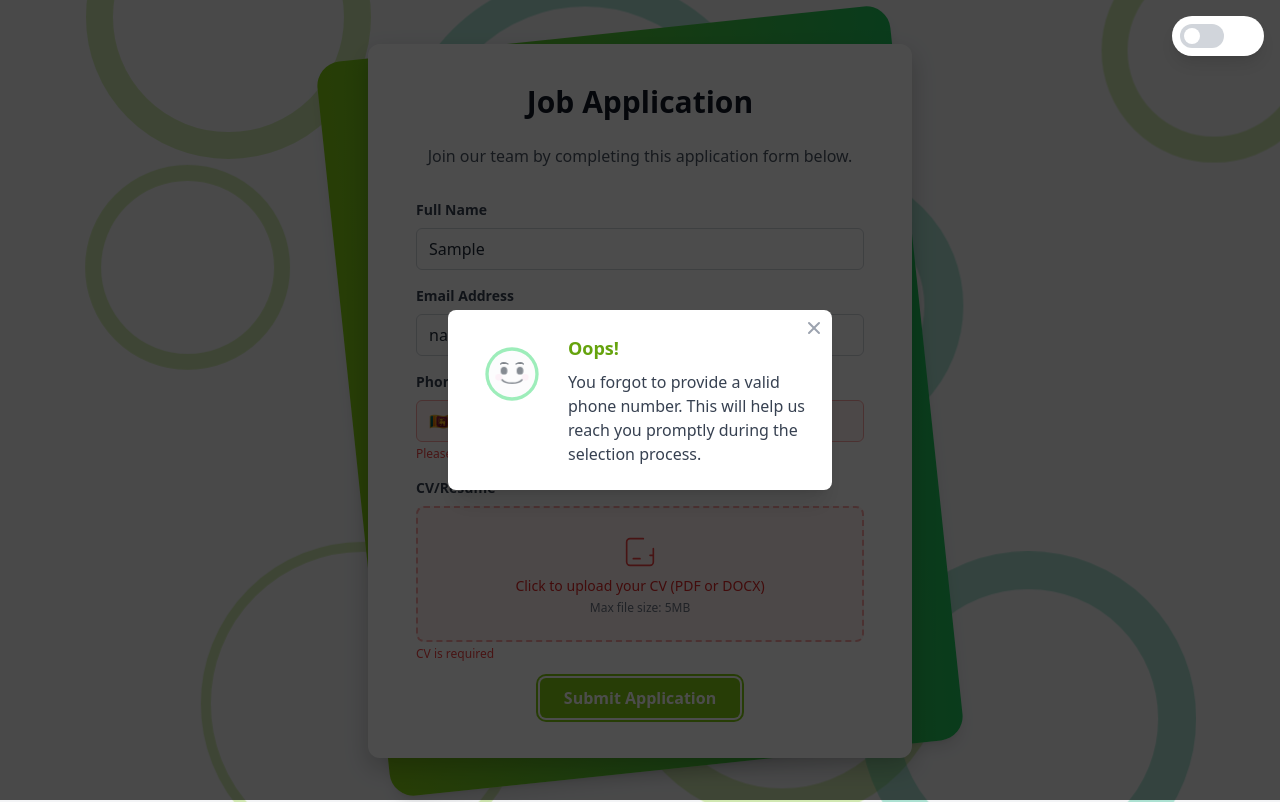
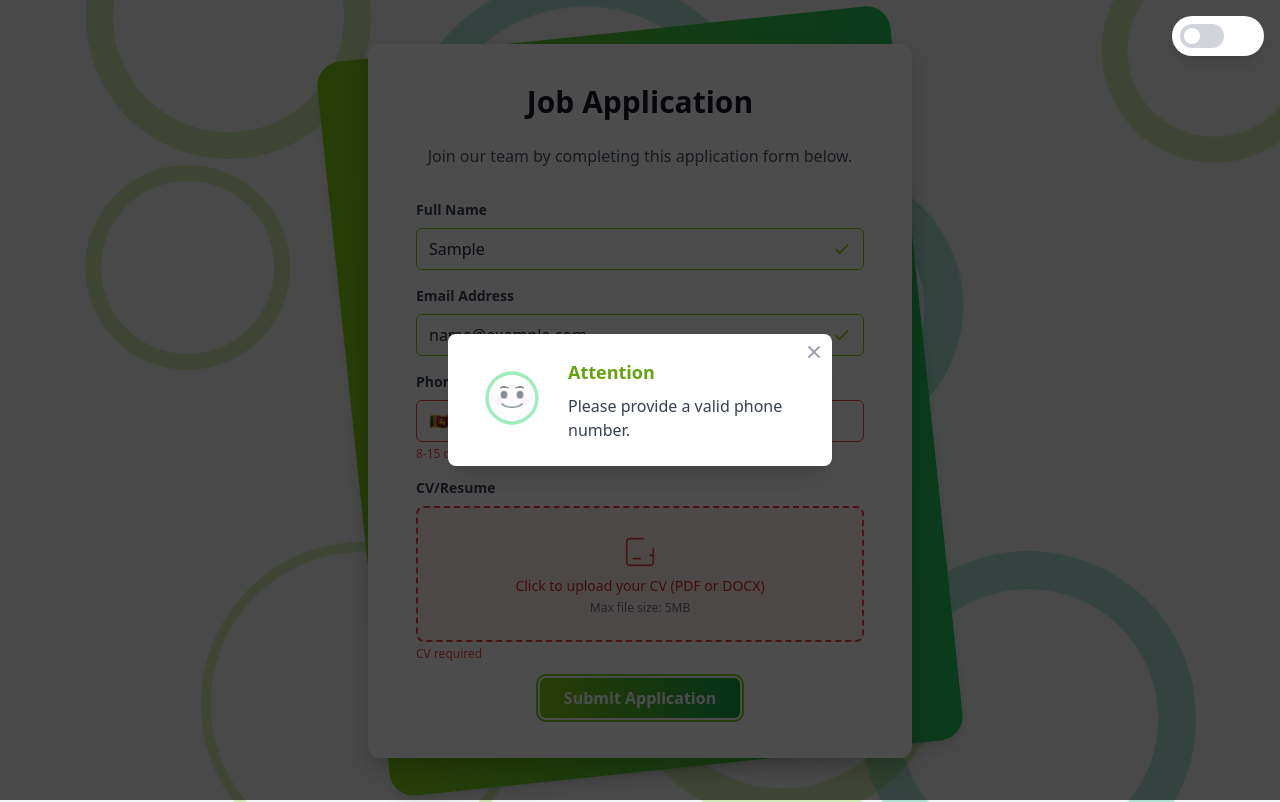
Before and after one commit to cusherahkugan/A-job-application-pipeline, a React (Create React App) app in the folder client/: page / in a window 1280 px wide. Both pictures are taken after typing "Sample", "name@example.com", "5551234" into the empty fields and a click on the button "Submit Application". Built offline with nearby package versions, Linux system fonts and the light colour scheme.

Commit message:
validation error fixed

```diff
--- a/client/src/components/ApplicationForm.js
+++ b/client/src/components/ApplicationForm.js
@@ -36,6 +36,7 @@ const ApplicationForm = ({ darkMode, onSubmitSuccess }) => {
   });
   const [loading, setLoading] = useState(false);
   const [errors, setErrors] = useState({});
+  const [validFields, setValidFields] = useState({});
   const [fileName, setFileName] = useState('');
   const [countryCodeDropdownOpen, setCountryCodeDropdownOpen] = useState(false);
   const [searchTerm, setSearchTerm] = useState('');
@@ -95,44 +96,47 @@ const ApplicationForm = ({ darkMode, onSubmitSuccess }) => {
       [name]: value
     });
 
-    // Clear error for this field if it exists
-    if (errors[name]) {
-      setErrors({
-        ...errors,
-        [name]: null
-      });
+    // Validate field and show appropriate feedback
+    let hasError = false;
+    let errorMsg = '';
+    let isValid = false;
+
+    // Only validate if there's input (don't show errors for empty fields during typing)
+    if (value.trim() !== '') {
+      if (name === 'email') {
+        if (!/\S+@\S+\.\S+/.test(value)) {
+          hasError = true;
+          errorMsg = "Invalid email format";
+        } else {
+          isValid = true;
+        }
+      } else if (name === 'phoneNumber') {
+        if (!/^[0-9\s\-()]{8,15}$/.test(value)) {
+          hasError = true;
+          errorMsg = "8-15 digits required";
+        } else {
+          isValid = true;
+        }
+      } else if (name === 'name' && value.trim().length >= 2) {
+        // Name field is valid if it has at least 2 characters
+        isValid = true;
+      }
     }
 
-    // Provide gentle validation feedback
-    const fieldElement = document.getElementById(name);
-    if (fieldElement) {
-      // Remove any existing animation classes
-      fieldElement.classList.remove('shake');
-
-      // Check for basic validation errors
-      let hasError = false;
-      let errorMsg = '';
-
-      if (name === 'email' && value.trim() !== '' && !/\S+@\S+\.\S+/.test(value)) {
-        hasError = true;
-        errorMsg = "Your email format seems a bit off. Perhaps double-check the format?";
-      } else if (name === 'phoneNumber' && value.trim() !== '' && !/^[0-9\s\-()]{8,15}$/.test(value)) {
-        hasError = true;
-        errorMsg = "Your phone number format seems incomplete. Numbers only, please.";
-      }
-
-      // Add subtle animation if there's an error
+    // Update errors state
     if (hasError) {
-        // Show friendly error message tooltip
-        setErrors({
-          ...errors,
-          [name]: errorMsg
+      setErrors(prev => ({ ...prev, [name]: errorMsg }));
+      setValidFields(prev => ({ ...prev, [name]: false }));
+    } else {
+      // Remove error if it exists
+      setErrors(prev => {
+        const newErrors = { ...prev };
+        delete newErrors[name];
+        return newErrors;
       });
 
-        // Gentle pulse animation
-        void fieldElement.offsetWidth; // Trigger reflow to restart animation
-        fieldElement.classList.add('shake');
-      }
+      // Set valid status
+      setValidFields(prev => ({ ...prev, [name]: isValid }));
     }
   };
 
@@ -168,11 +172,12 @@ const ApplicationForm = ({ darkMode, onSubmitSuccess }) => {
           fileType !== 'application/vnd.openxmlformats-officedocument.wordprocessingml.document') {
         setErrors({
           ...errors,
-          cv: 'We accept PDF and DOCX files only'
+          cv: 'PDF or DOCX only'
         });
+        setValidFields(prev => ({ ...prev, cv: false }));
 
         // Show friendly error message
-        setErrorMessage("We currently accept PDF or DOCX formats for your CV. Could you please upload in one of these formats?");
+        setErrorMessage("Please upload your CV in PDF or DOCX format.");
         setShowErrorAnimation(true);
         return;
       }
@@ -181,11 +186,12 @@ const ApplicationForm = ({ darkMode, onSubmitSuccess }) => {
       if (file.size > 5 * 1024 * 1024) {
         setErrors({
           ...errors,
-          cv: 'Please keep file size under 5MB'
+          cv: 'Max 5MB file size'
         });
+        setValidFields(prev => ({ ...prev, cv: false }));
 
         // Show friendly error message
-        setErrorMessage("To ensure smooth processing, please keep your CV file under 5MB in size. Thank you!");
+        setErrorMessage("Please keep your CV file under 5MB.");
         setShowErrorAnimation(true);
         return;
       }
@@ -198,26 +204,30 @@ const ApplicationForm = ({ darkMode, onSubmitSuccess }) => {
 
       // Clear error for CV if it exists
       if (errors.cv) {
-        setErrors({
-          ...errors,
-          cv: null
+        setErrors(prev => {
+          const newErrors = { ...prev };
+          delete newErrors.cv;
+          return newErrors;
         });
       }
+
+      // Set CV as valid
+      setValidFields(prev => ({ ...prev, cv: true }));
     }
   };
 
   // Get personalized but professional error message
   const getPersonalizedErrorMessage = () => {
     if (!formData.name.trim()) {
-    return "You forgot to provide your name. Please enter your full name to personalize your application experience.";
+      return "Please provide your full name.";
     } else if (!formData.email.trim() || !/\S+@\S+\.\S+/.test(formData.email)) {
-    return "You forgot to provide a valid email address. Please enter a correct email so we can contact you about your application.";
+      return "Please enter a valid email address.";
     } else if (!formData.phoneNumber.trim() || !/^[0-9\s\-()]{8,15}$/.test(formData.phoneNumber)) {
-    return "You forgot to provide a valid phone number. This will help us reach you promptly during the selection process.";
+      return "Please provide a valid phone number.";
     } else if (!formData.cv) {
-    return "You forgot to attach your resume. Please upload your CV to help us learn more about your qualifications and experience.";
+      return "Please upload your CV to complete your application.";
     } else {
-    return "Please complete all required fields before submitting your application.";
+      return "Please complete all required fields.";
     }
   };
 
@@ -226,30 +236,30 @@ const getPersonalizedErrorMessage = () => {
     const newErrors = {};
 
     if (!formData.name.trim()) {
-      newErrors.name = 'Name is required';
+      newErrors.name = 'Name required';
     }
 
     if (!formData.email.trim()) {
-      newErrors.email = 'Email is required';
+      newErrors.email = 'Email required';
     } else if (!/\S+@\S+\.\S+/.test(formData.email)) {
-      newErrors.email = 'Please enter a valid email';
+      newErrors.email = 'Invalid email format';
     }
 
     if (!formData.phoneNumber.trim()) {
-      newErrors.phoneNumber = 'Phone number is required';
+      newErrors.phoneNumber = 'Phone required';
     } else if (!/^[0-9\s\-()]{8,15}$/.test(formData.phoneNumber)) {
-      newErrors.phoneNumber = 'Please enter a valid phone number';
+      newErrors.phoneNumber = '8-15 digits required';
     }
 
     if (!formData.cv) {
-      newErrors.cv = 'CV is required';
+      newErrors.cv = 'CV required';
     }
 
     setErrors(newErrors);
     return Object.keys(newErrors).length === 0;
   };
 
-  // Handle form submission with enhanced animations
+  // Handle form submission
   const handleSubmit = async (e) => {
     e.preventDefault();
 
@@ -281,12 +291,13 @@ const getPersonalizedErrorMessage = () => {
           cv: null
         });
         setFileName('');
+        setValidFields({});
 
       } catch (error) {
         console.error('Error submitting application:', error);
 
         // Handle error
-        toast.error('There was an issue submitting your application. Please try again.');
+        toast.error('Submission failed. Please try again.');
       } finally {
         setLoading(false);
       }
@@ -295,86 +306,103 @@ const getPersonalizedErrorMessage = () => {
       setErrorMessage(getPersonalizedErrorMessage());
       setShowErrorAnimation(true);
 
-      // Highlight invalid fields with subtle animation
+      // Highlight invalid fields (without shake animation)
       Object.keys(errors).forEach(fieldName => {
-        const fieldElement = document.getElementById(fieldName);
-        if (fieldElement) {
-          fieldElement.classList.remove('shake');
-          void fieldElement.offsetWidth; // Trigger reflow
-          fieldElement.classList.add('shake');
-        }
+        setValidFields(prev => ({ ...prev, [fieldName]: false }));
       });
     }
   };
 
-  const labelClasses = darkMode =>
-  `block ${darkMode ? 'text-white' : 'text-gray-700'} text-sm font-bold mb-2`;
+  // Get input field class based on validation status
+  const getInputClass = (fieldName) => {
+    const baseClass = "w-full px-3 py-2 border rounded-md transition-all duration-300 ";
 
-  // This is a partial code showing the changes needed in ApplicationForm.js for labels in dark mode
+    if (errors[fieldName]) {
+      return baseClass + (darkMode
+        ? 'border-red-500 bg-gray-900 text-white focus:border-red-500 focus:ring focus:ring-red-200/30'
+        : 'border-red-500 focus:border-red-500 focus:ring focus:ring-red-200');
+    }
+
+    if (validFields[fieldName]) {
+      return baseClass + (darkMode
+        ? 'border-lime-500 bg-gray-900 text-white focus:border-lime-500 focus:ring focus:ring-lime-200/30'
+        : 'border-lime-500 focus:border-lime-500 focus:ring focus:ring-lime-200');
+    }
+
+    return baseClass + (darkMode
+      ? 'border-gray-600 bg-gray-900 text-white focus:border-lime-500 focus:ring focus:ring-lime-500/30'
+      : 'border-gray-300 focus:border-lime-500 focus:ring focus:ring-lime-500/50');
+  };
 
   return (
     <div className={`max-w-md mx-auto ${darkMode ? 'text-white' : 'text-gray-800'} transition-colors`}>
       <form onSubmit={handleSubmit} className="space-y-4">
-      {/* Name Field with animation */}
+        {/* Name Field with validation */}
         <div className="animate-fade-in" style={{ animationDelay: '0.1s' }}>
           <label className={`block ${darkMode ? 'text-white' : 'text-gray-700'} text-sm font-bold mb-2`} htmlFor="name">
             Full Name
           </label>
+          <div className="relative">
             <input
               type="text"
               id="name"
               name="name"
               value={formData.name}
               onChange={handleChange}
-          className={`w-full px-3 py-2 border rounded-md transition-all duration-300 ${
-            errors.name
-              ? 'border-red-300 bg-red-50'
-              : darkMode
-                ? 'border-gray-600 bg-gray-700 text-white focus:border-lime-500 focus:ring focus:ring-lime-500/50'
-                : 'border-gray-300 focus:border-lime-500 focus:ring focus:ring-lime-500/50'
-          }`}
+              className={getInputClass('name')}
               placeholder="Cusherah Kugananthan"
             />
+            {validFields.name && (
+              <svg className="absolute right-3 top-1/2 transform -translate-y-1/2 w-5 h-5 text-lime-500" fill="none" viewBox="0 0 24 24" stroke="currentColor">
+                <path strokeLinecap="round" strokeLinejoin="round" strokeWidth={2} d="M5 13l4 4L19 7" />
+              </svg>
+            )}
+          </div>
           {errors.name && <p className="text-red-500 text-xs mt-1">{errors.name}</p>}
         </div>
 
-      {/* Email Field with animation */}
+        {/* Email Field with validation */}
         <div className="animate-fade-in" style={{ animationDelay: '0.2s' }}>
           <label className={`block ${darkMode ? 'text-white' : 'text-gray-700'} text-sm font-bold mb-2`} htmlFor="email">
             Email Address
           </label>
+          <div className="relative">
             <input
               type="email"
               id="email"
               name="email"
               value={formData.email}
               onChange={handleChange}
-          className={`w-full px-3 py-2 border rounded-md transition-all duration-300 ${
-            errors.email
-              ? 'border-red-300 bg-red-50'
-              : darkMode
-                ? 'border-gray-600 bg-gray-700 text-white focus:border-lime-500 focus:ring focus:ring-lime-500/50'
-                : 'border-gray-300 focus:border-lime-500 focus:ring focus:ring-lime-500/50'
-          }`}
+              className={getInputClass('email')}
               placeholder="cusherahkugan@gmail.com"
             />
+            {validFields.email && (
+              <svg className="absolute right-3 top-1/2 transform -translate-y-1/2 w-5 h-5 text-lime-500" fill="none" viewBox="0 0 24 24" stroke="currentColor">
+                <path strokeLinecap="round" strokeLinejoin="round" strokeWidth={2} d="M5 13l4 4L19 7" />
+              </svg>
+            )}
+          </div>
           {errors.email && <p className="text-red-500 text-xs mt-1">{errors.email}</p>}
         </div>
 
-      {/* Phone Field with Country Code Dropdown - with improved mobile responsiveness */}
+        {/* Phone Field with Country Code Dropdown and validation */}
         <div className="animate-fade-in" style={{ animationDelay: '0.3s' }}>
           <label className={`block ${darkMode ? 'text-white' : 'text-gray-700'} text-sm font-bold mb-2`} htmlFor="phoneNumber">
             Phone Number
           </label>
           <div className="flex flex-col sm:flex-row space-y-2 sm:space-y-0 sm:space-x-2">
-          {/* Country code dropdown with better mobile support */}
+            {/* Country code dropdown */}
             <div className="relative country-dropdown-container">
               <button
                 type="button"
                 onClick={toggleDropdown}
                 className={`flex items-center justify-between w-full sm:w-32 px-3 py-2 border ${
-                errors.phoneNumber ? 'border-red-300 bg-red-50' : darkMode ? 'border-gray-600 bg-gray-700 text-white' : 'border-gray-300 bg-white text-gray-700'
-              } country-code-selector transition-all duration-300 focus:outline-none focus:border-lime-500 focus:ring focus:ring-lime-500/50 rounded-md`}
+                  errors.phoneNumber
+                    ? 'border-red-500'
+                    : darkMode
+                      ? 'border-gray-600 bg-gray-900 text-white'
+                      : 'border-gray-300 bg-white text-gray-700'
+                } transition-all duration-300 focus:outline-none focus:border-lime-500 focus:ring focus:ring-lime-500/50 rounded-md`}
               >
                 <span className="flex items-center">
                   {selectedCountry ? (
@@ -395,7 +423,7 @@ return (
                 </svg>
               </button>
 
-            {/* Dropdown with improved mobile view */}
+              {/* Dropdown */}
               {countryCodeDropdownOpen && (
                 <div className="absolute z-50 mt-1 w-full sm:w-64 p-2 bg-white border border-gray-200 rounded-md shadow-lg max-h-52 overflow-y-auto animate-fade-in">
                   <div className="sticky top-0 bg-white pb-2">
@@ -440,38 +468,39 @@ return (
               )}
             </div>
 
-          {/* Phone number input with improved mobile styling */}
+            {/* Phone number input with validation */}
+            <div className="relative flex-1">
               <input
                 type="tel"
                 id="phoneNumber"
                 name="phoneNumber"
                 value={formData.phoneNumber}
                 onChange={handleChange}
-            className={`flex-1 px-3 py-2 border rounded-md transition-all duration-300 ${
-              errors.phoneNumber
-                ? 'border-red-300 bg-red-50'
-                : darkMode
-                  ? 'border-gray-600 bg-gray-700 text-white focus:border-lime-500 focus:ring focus:ring-lime-500/50'
-                  : 'border-gray-300 focus:border-lime-500 focus:ring focus:ring-lime-500/50'
-            }`}
+                className={getInputClass('phoneNumber')}
                 placeholder="766741405"
               />
+              {validFields.phoneNumber && (
+                <svg className="absolute right-3 top-1/2 transform -translate-y-1/2 w-5 h-5 text-lime-500" fill="none" viewBox="0 0 24 24" stroke="currentColor">
+                  <path strokeLinecap="round" strokeLinejoin="round" strokeWidth={2} d="M5 13l4 4L19 7" />
+                </svg>
+              )}
+            </div>
           </div>
           {errors.phoneNumber && <p className="text-red-500 text-xs mt-1">{errors.phoneNumber}</p>}
         </div>
 
-      {/* CV Upload Field with improved animation and feedback */}
+        {/* CV Upload Field with validation */}
         <div className="mt-4 animate-fade-in" style={{ animationDelay: '0.4s' }}>
           <label className={`block ${darkMode ? 'text-white' : 'text-gray-700'} text-sm font-bold mb-2`} htmlFor="cv">
             CV/Resume
           </label>
           <div className={`relative border-dashed border-2 rounded-lg p-4 sm:p-6 mt-1 transition-all duration-300 ${
             errors.cv
-            ? 'border-red-300 bg-red-50'
-            : fileName
-              ? 'border-lime-500 bg-lime-50'
+              ? darkMode ? 'border-red-500 bg-gray-900' : 'border-red-500 bg-red-50'
+              : validFields.cv
+                ? darkMode ? 'border-lime-500 bg-gray-900' : 'border-lime-500 bg-lime-50'
                 : darkMode
-                ? 'border-gray-600 hover:border-gray-400 hover:bg-gray-700'
+                  ? 'border-gray-600 hover:border-gray-400 bg-gray-900'
                   : 'border-gray-300 hover:border-gray-400 hover:bg-gray-50'
           }`}>
             <input
@@ -498,14 +527,26 @@ return (
               ) : (
                 <>
                   <svg
-                  className={`mx-auto h-10 w-10 ${errors.cv ? 'text-red-500' : darkMode ? 'text-gray-400' : 'text-gray-500'} transition-all duration-300`}
+                    className={`mx-auto h-10 w-10 ${
+                      errors.cv
+                        ? 'text-red-500'
+                        : darkMode
+                          ? 'text-gray-400'
+                          : 'text-gray-500'
+                    } transition-all duration-300`}
                     stroke="currentColor"
                     fill="none"
                     viewBox="0 0 48 48"
                   >
                     <path d="M28 8H12a4 4 0 00-4 4v20m32-12v8m0 0v8a4 4 0 01-4 4H12a4 4 0 01-4-4v-4m32-4h-4m-12 4h-8" strokeWidth="2" strokeLinecap="round" strokeLinejoin="round" />
                   </svg>
-                <p className={`mt-1 text-sm ${errors.cv ? 'text-red-600' : darkMode ? 'text-gray-300' : 'text-gray-600'} transition-all duration-300`}>
+                  <p className={`mt-1 text-sm ${
+                    errors.cv
+                      ? 'text-red-600'
+                      : darkMode
+                        ? 'text-gray-300'
+                        : 'text-gray-600'
+                  } transition-all duration-300`}>
                     Click to upload your CV (PDF or DOCX)
                   </p>
                   <p className={`mt-1 text-xs ${darkMode ? 'text-gray-400' : 'text-gray-500'}`}>
@@ -518,13 +559,13 @@ return (
           {errors.cv && <p className="text-red-500 text-xs mt-1">{errors.cv}</p>}
         </div>
 
-      {/* Submit Button with enhanced animation - keep using lime-500 for both modes */}
+        {/* Submit Button with Gradient */}
         <div className="flex items-center justify-center mt-6">
           <button
             type="submit"
             disabled={loading}
-          className={`bg-lime-500 hover:bg-lime-600 text-white font-bold py-2 px-6 rounded-md focus:outline-none focus:ring-2 focus:ring-offset-2 focus:ring-lime-500 transition-all transform duration-300 ${
-            loading ? 'opacity-70' : 'hover:scale-105'
+            className={`bg-gradient-to-r from-lime-500 to-green-600 text-white font-bold py-2 px-6 rounded-md focus:outline-none focus:ring-2 focus:ring-offset-2 focus:ring-lime-500 transition-all transform duration-300 ${
+              loading ? 'opacity-70' : 'hover:scale-105 hover:shadow-lg'
             }`}
           >
             {loading ? (
@@ -539,7 +580,7 @@ return (
           </button>
         </div>
 
-
+        {/* Error Modal */}
         {showErrorAnimation && (
           <div className="fixed -top-4 left-0 right-0 bottom-0 flex items-center justify-center" style={{ zIndex: 10000 }}>
             <div
@@ -559,33 +600,22 @@ return (
               </button>
 
               <div className="flex items-start space-x-4">
-        {/* Friendly character SVG */}
                 <div className="flex-shrink-0">
                   <svg width="80" height="80" viewBox="0 0 120 120" className="animate-pulse">
-            {/* Head with friendly face */}
                     <circle cx="60" cy="60" r="40" fill="#4ADE80" />
                     <circle cx="60" cy="60" r="35" fill="#F9FAFB" />
-
-            {/* Eyes - animated blinking */}
                     <ellipse cx="48" cy="55" rx="5" ry="6" fill="#1F2937" className="animate-blink" />
                     <ellipse cx="72" cy="55" rx="5" ry="6" fill="#1F2937" className="animate-blink" />
-
-            {/* Eyebrows - friendly expression */}
                     <path d="M43 45C46 42 52 44 54 45" stroke="#1F2937" strokeWidth="2" strokeLinecap="round" />
                     <path d="M77 45C74 42 68 44 66 45" stroke="#1F2937" strokeWidth="2" strokeLinecap="round" />
-
-            {/* Smiling mouth with animation */}
                     <path d="M45 70C50 78 70 78 75 70" stroke="#1F2937" strokeWidth="2.5" fill="none" strokeLinecap="round" className="animate-talking" />
-
-            {/* Light blush for friendly appearance */}
                     <circle cx="40" cy="65" r="5" fill="#FBCFE8" fillOpacity="0.5" />
                     <circle cx="80" cy="65" r="5" fill="#FBCFE8" fillOpacity="0.5" />
                   </svg>
                 </div>
 
-        {/* Message */}
                 <div className="flex-1">
-          <h3 className="text-lg font-bold text-lime-600 mb-2">Oops!</h3>
+                  <h3 className="text-lg font-bold text-lime-600 mb-2">Attention</h3>
                   <p className="text-gray-700">{errorMessage}</p>
                 </div>
               </div>
```
Lines whose indentation alone changed are shown as unchanged.
